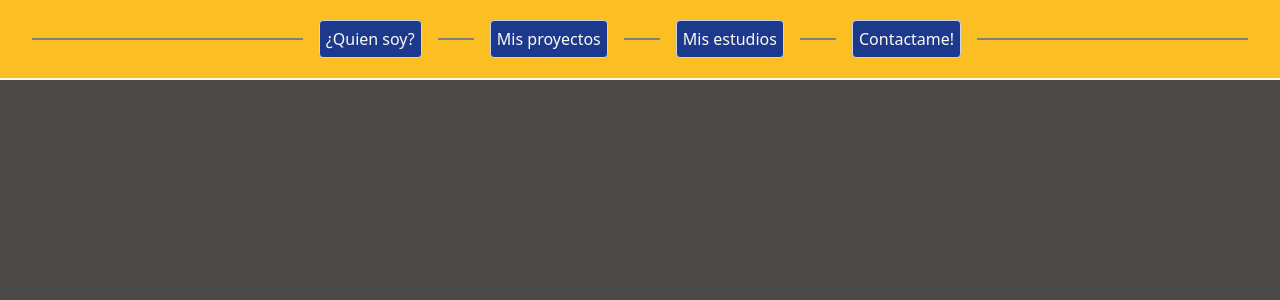
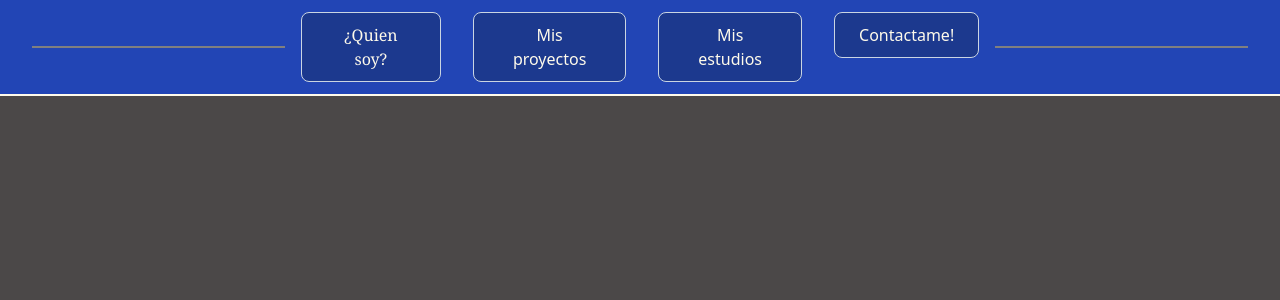
Before and after one commit to oscarMV9/portafolio, a React (Vite) app: page / in a window 1280 px wide. Shown: the top 300 px of the page. Built offline with nearby package versions, Linux system fonts and the light colour scheme.

Commit message:
dashboard terminado (estilizacion)

```diff
--- a/package.json
+++ b/package.json
@@ -12,6 +12,7 @@
   "dependencies": {
     "@tailwindcss/vite": "^4.1.13",
     "react": "^19.1.1",
+    "react-color": "^2.19.3",
     "react-dom": "^19.1.1",
     "react-router-dom": "^7.8.2",
     "tailwindcss": "^4.1.13"
--- a/src/componentesReutilizables/navegacion.jsx
+++ b/src/componentesReutilizables/navegacion.jsx
@@ -4,12 +4,6 @@ const colores = {
     azulOscuro: "#11243D",
     azulMedio: "#2245B5",
     azulClaro: "#72ABF2",
-    amarilloClaro: "#fef3c7",
-    amarilloMedio: "#fbbf24",
-    amarilloOscuro: "#b45309",
-    grisClaro: "#d1d5db",
-    grisMedio: "#6b7280",
-    grisOscuro: "#374151",
 }
 
 const otrosColores = {
@@ -30,20 +24,20 @@ const Navegacion = () => {
     const colorBarra = colorFondo === colores.azulOscuro ? otrosColores.blanco : otrosColores.gris;
 
     return(
-        <nav className="w-full h-20 border-b-2 border-b-amber-50 flex justify-between items-center p-8 text-amber-50 fixed" style={{backgroundColor: colorFondo}}>
+        <nav className="w-full h-24 border-b-2 border-b-amber-50 flex justify-between items-center p-8 text-amber-50 fixed" style={{backgroundColor: colorFondo}}>
             <ul className="w-full h-0.5 px-4 flex justify-around items-center" style={{backgroundColor: colorBarra}}>
                 <div className="flex justify-around w-3/5">
                     <div className="px-4" style={{backgroundColor: colorFondo}}>
-                        <button className="bg-blue-900 p-1.5 border border-slate-300 rounded hover:bg-amber-800">¿Quien soy?</button>
+                        <button className="bg-blue-900 py-2.5 px-6 border font-serif border-slate-300 rounded-lg hover:bg-blue-600 transition">¿Quien soy?</button>
                     </div>
                     <div className="px-4" style={{backgroundColor: colorFondo}}>
-                        <button className="bg-blue-900 p-1.5 border border-slate-300 rounded hover:bg-amber-800">Mis proyectos</button>
+                        <button className="bg-blue-900 py-2.5 px-6 border border-slate-300 rounded-lg hover:bg-blue-600 transition">Mis proyectos</button>
                     </div>
                     <div className="px-4" style={{backgroundColor: colorFondo}}>
-                        <button className="bg-blue-900 p-1.5 border border-slate-300 rounded hover:bg-amber-800">Mis estudios</button>
+                        <button className="bg-blue-900 py-2.5 px-6 border border-slate-300 rounded-lg hover:bg-blue-600 transition">Mis estudios</button>
                     </div>
                     <div className="px-4" style={{backgroundColor: colorFondo}}>
-                        <button className="bg-blue-900 p-1.5 border border-slate-300 rounded hover:bg-amber-800">Contactame!</button>
+                        <button className="bg-blue-900 py-2.5 px-6 border border-slate-300 rounded-lg hover:bg-blue-600 transition">Contactame!</button>
                     </div>
                 </div>
             </ul>
```
Also changed, not shown: 1 other file (tests, documents, lock files or other folders).
